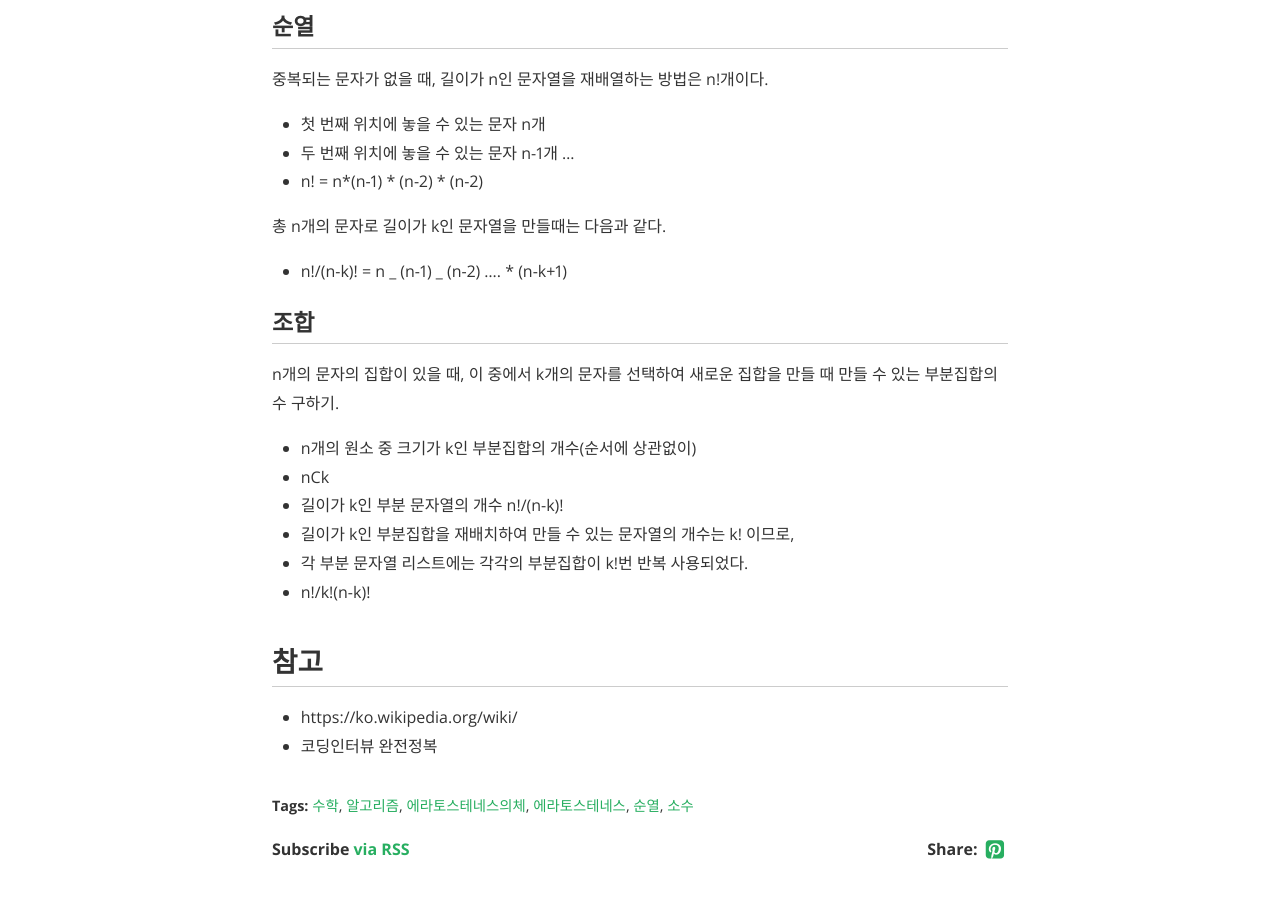
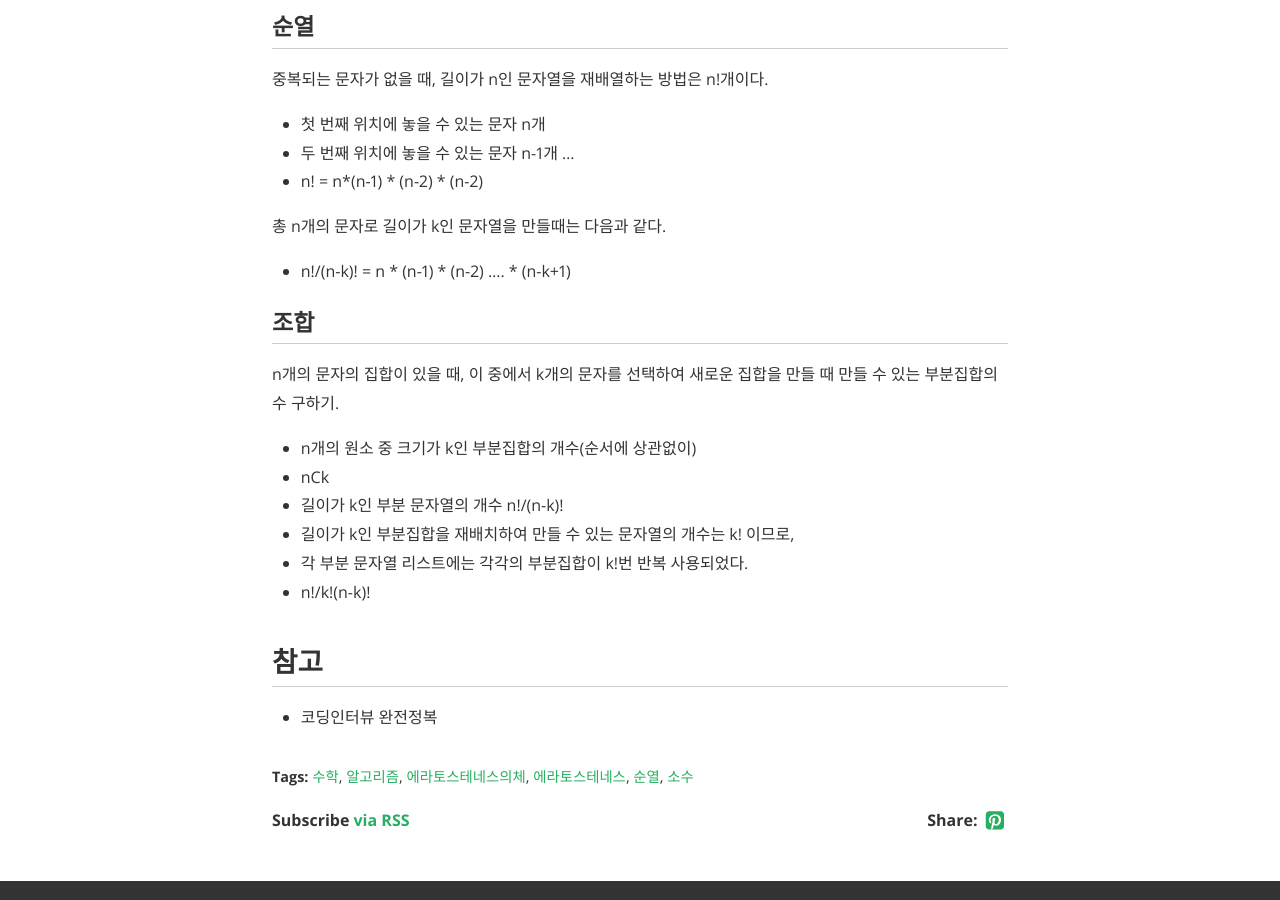
Before and after one commit to iamsjy17/iamsjy17.github.io, a Jekyll site: the page built from _posts/2019-05-10-basicmath.markdown, in a window 1280 px wide and 900 px high, scrolled down 2730 px. Built offline with Jekyll 4.4.1, drawn with Linux system fonts in a browser that asks for light colours; nearby versions of some CDN libraries; some web fonts are replaced; comment, search, counter and statistics services are not loaded.

Commit message:
[수정] 마크다운 문법

```diff
--- a/_posts/2019-05-10-basicmath.markdown
+++ b/_posts/2019-05-10-basicmath.markdown
@@ -93,7 +93,7 @@ log_2를 log_10으로 바꿀 수 있는 방법은 로그의 법칙을 통해 증
 
 총 n개의 문자로 길이가 k인 문자열을 만들때는 다음과 같다.
 
-- n!/(n-k)! = n _ (n-1) _ (n-2) .... \* (n-k+1)
+- n!/(n-k)! = n \* (n-1) \* (n-2) .... \* (n-k+1)
 
 ### 조합
 
@@ -108,5 +108,4 @@ n개의 문자의 집합이 있을 때, 이 중에서 k개의 문자를 선택
 
 ## 참고
 
-- https://ko.wikipedia.org/wiki/
 - 코딩인터뷰 완전정복
```
